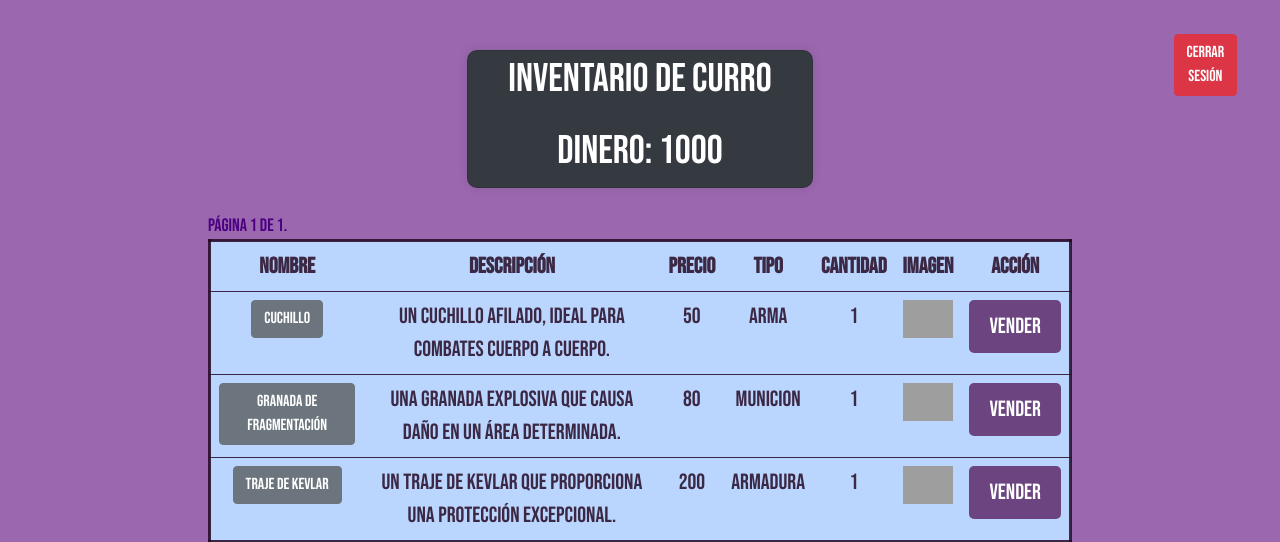
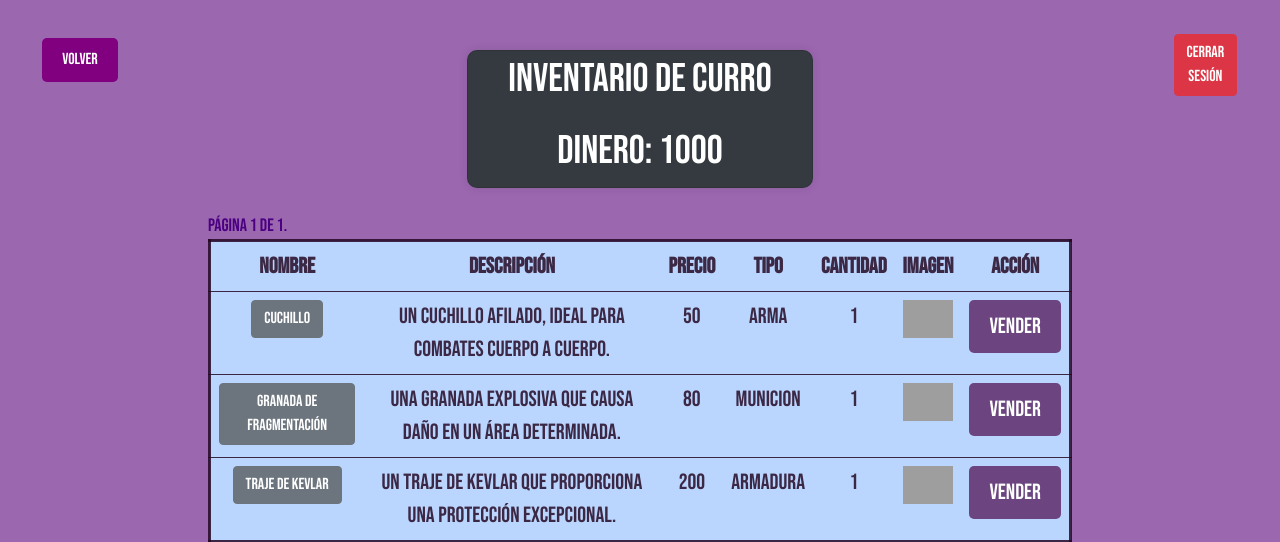
Before and after one commit to FJAB1992/TFG_PS, a Django app: page /tienda/ in a window 1280 px wide. Shown: the top 542 px of the page. Run offline with Django 5.2, Linux system fonts and the light colour scheme; a user stored in the database is signed in; data comes from the database, SQL or seed files in the repository; some libraries are stand-ins or nearby versions; grey boxes are pictures that could not be loaded.

Commit message:
navigation_001

```diff
--- a/tfg_ps_app/static/css/tienda.css
+++ b/tfg_ps_app/static/css/tienda.css
@@ -67,6 +67,32 @@ h1 {
     background-color: #703898;
 }
 
+.absolute-top-left {
+    position: absolute;
+    top: 10px;
+    left: 10px;
+    z-index: 1030;
+}
+
+#volver-button {
+    display: inline-block;
+    width: auto;
+    height: auto;
+    padding: 10px 20px;
+    font-size: 16px;
+    border: none;
+    border-radius: 5px;
+    background-color: #800080;
+    color: #fff;
+    cursor: pointer;
+    transition: background-color 0.2s ease;
+}
+
+#volver-button:hover {
+    background-color: #4b0082;
+}
+
+
 .tienda-btn {
     margin-top: 40%;
     margin-bottom: 40%;
--- a/tfg_ps_app/templates/tienda.html
+++ b/tfg_ps_app/templates/tienda.html
@@ -12,6 +12,16 @@
     <div class="card bg-dark text-light p-1 mb-4">
         <h1 class="text-center text-white mb-4">Inventario de {{ jugador.user.username }}</h1>
         <h1 class="text-center text-white">Dinero: {{ jugador.dinero }}</h1>
+    </div>
+
+    <div class="absolute-top-left">
+        <div class="text-center mt-4">
+            <div class="container">
+                <form action="{% url 'tfg_ps_app:inicio' %}" method="get">
+                    <button id="volver-button" type="submit" class="btn btn-primary mt-1">Volver</button>
+                </form>
+            </div>
+        </div>
     </div>
 
 
```
Also changed, not shown: tfg_ps_app/static/css/detalle_objeto.css (+25 -0 lines), tfg_ps_app/static/css/login.css (+25 -0 lines), tfg_ps_app/templates/detalle_objeto.html (+10 -0 lines), tfg_ps_app/templates/login.html (+9 -0 lines), tfg_ps_app/templates/signup.html (+9 -0 lines).
